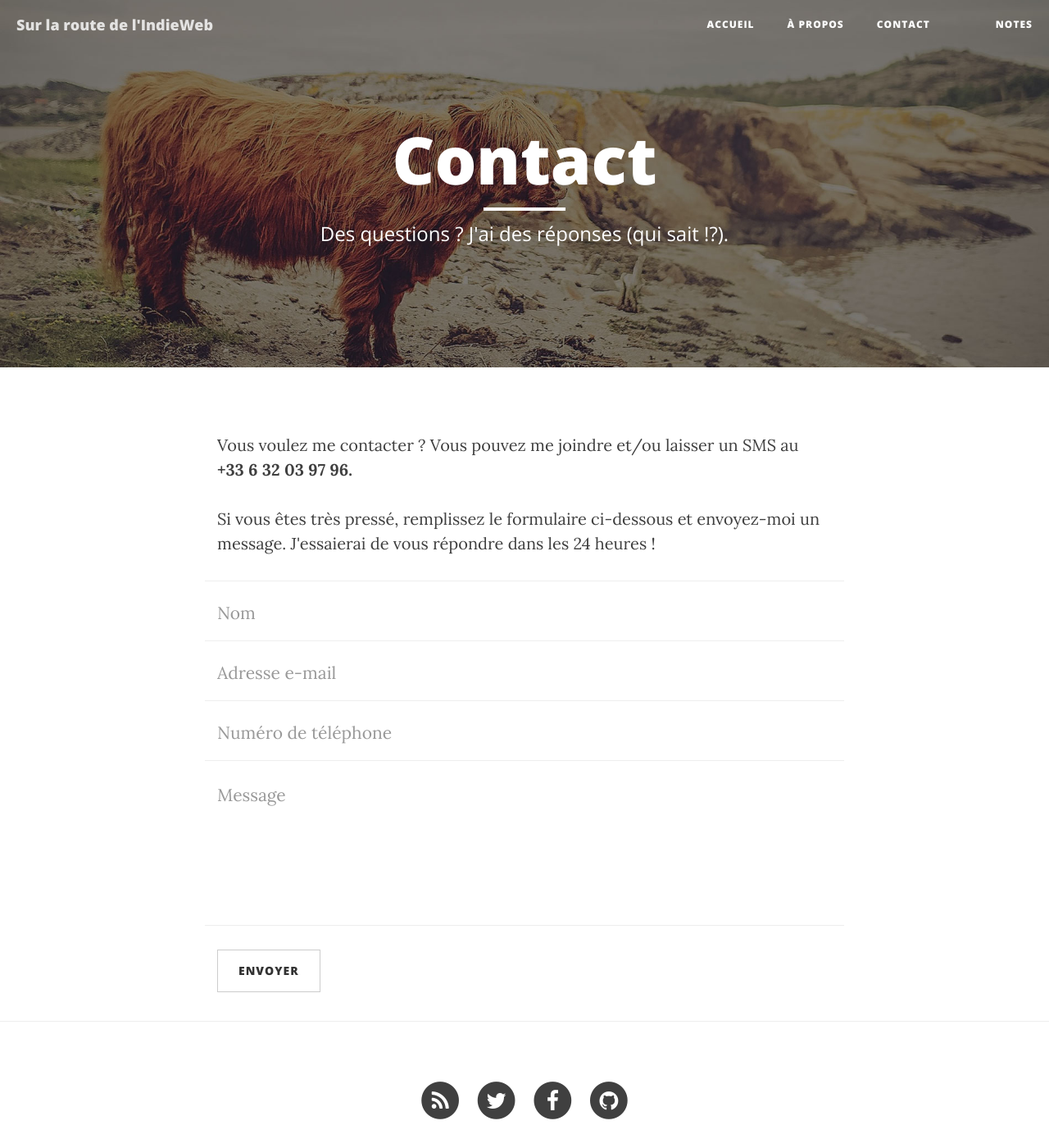
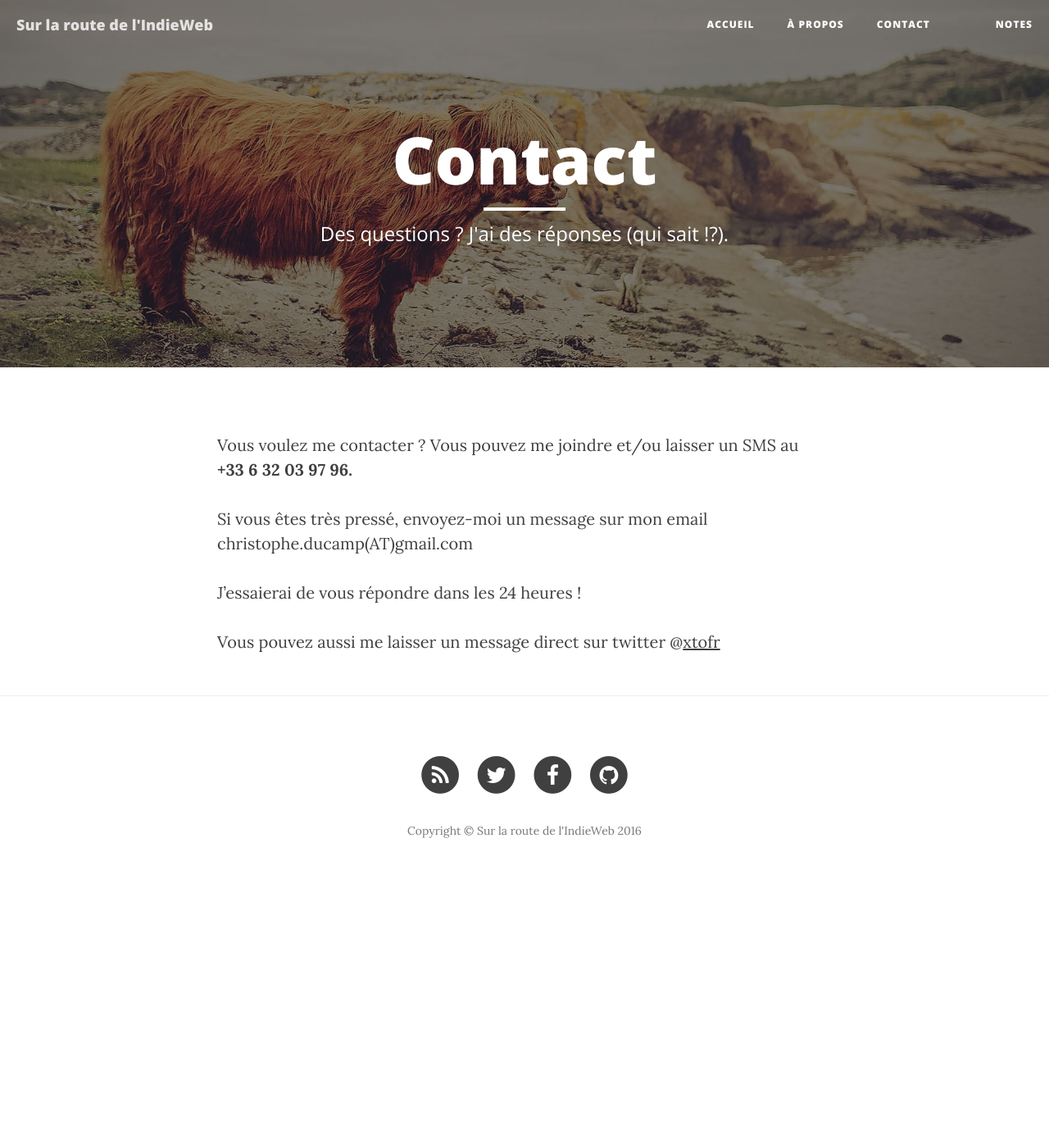
Before and after one commit to ChristopheDucamp/xtof-clean-blog, a Jekyll site: the page built from contact.md, in a window 1280 px wide and 1400 px high. Shown: the whole window at 82% size. Built offline with Jekyll 4.4.1, drawn with Linux system fonts in a browser that asks for light colours; nearby versions of some CDN libraries.

Commit message:
add rel="me"
web_sign-in test

```diff
--- a/_includes/footer.html
+++ b/_includes/footer.html
@@ -14,7 +14,7 @@
                     </li>
                     {% if site.twitter_username %}
                     <li>
-                        <a href="https://twitter.com/{{ site.twitter_username }}">
+                        <a rel="me" href="https://twitter.com/{{ site.twitter_username }}">
                             <span class="fa-stack fa-lg">
                                 <i class="fa fa-circle fa-stack-2x"></i>
                                 <i class="fa fa-twitter fa-stack-1x fa-inverse"></i>
@@ -24,7 +24,7 @@
                     {% endif %}
                     {% if site.facebook_username %}
                     <li>
-                        <a href="https://www.facebook.com/{{ site.facebook_username }}">
+                        <a rel="me" href="https://www.facebook.com/{{ site.facebook_username }}">
                             <span class="fa-stack fa-lg">
                                 <i class="fa fa-circle fa-stack-2x"></i>
                                 <i class="fa fa-facebook fa-stack-1x fa-inverse"></i>
@@ -34,7 +34,7 @@
                     {% endif %}
                     {% if site.github_username %}
                     <li>
-                        <a href="https://github.com/{{ site.github_username }}">
+                        <a rel="me" href="https://github.com/{{ site.github_username }}">
                             <span class="fa-stack fa-lg">
                                 <i class="fa fa-circle fa-stack-2x"></i>
                                 <i class="fa fa-github fa-stack-1x fa-inverse"></i>
--- a/contact.html
+++ /dev/null
@@ -1,51 +0,0 @@
----
-title: Contact
-layout: page
-description: Des questions ? J'ai des réponses (qui sait !?).
-header-img: img/contact-bg.jpg
-draft: false
----
-
-<p>Vous voulez me contacter ? Vous pouvez me joindre et/ou laisser un SMS au <br><strong>+33 6 32 03 97 96.</strong></p>
-<p>Si vous êtes très pressé, remplissez le formulaire ci-dessous et envoyez-moi un message. J'essaierai de vous répondre dans les 24 heures !</p>
-<!-- Formulaire de contact - Entrez votre adresse email sur la ligne 19 du fichier mail/contact_me.php pour faire fonctionner ce formulaire. -->
-<!-- Attention : Quelques hébergeurs web n'acceptent pas les emails à envoyer à travers des formulaires pour les hébergeurs mutualisés comme Gmail ou Yahoo.
-Il est recommandé que vous utilisiez une adresse email de domaine privé ! -->
-<!-- NOTE : Pour utiliser le formulaire de contact, votre site doit être sur un hébergeur en live avec PHP! Le formulaire ne fonctionnera pas localement ! -->
-<form name="sentMessage" id="contactForm" novalidate>
-    <div class="row control-group">
-        <div class="form-group col-xs-12 floating-label-form-group controls">
-            <label>Nom</label>
-            <input type="text" class="form-control" placeholder="Nom" id="name" required data-validation-required-message="Entrez votre nom SVP.">
-            <p class="help-block text-danger"></p>
-        </div>
-    </div>
-    <div class="row control-group">
-        <div class="form-group col-xs-12 floating-label-form-group controls">
-            <label>Adresse e-mail</label>
-            <input type="email" class="form-control" placeholder="Adresse e-mail" id="email" required data-validation-required-message="SVP entrez votre adresse e-mail.">
-            <p class="help-block text-danger"></p>
-        </div>
-    </div>
-    <div class="row control-group">
-        <div class="form-group col-xs-12 floating-label-form-group controls">
-            <label>Numéro de téléphone</label>
-            <input type="tel" class="form-control" placeholder="Numéro de téléphone" id="phone" required data-validation-required-message="Entrez ici votre numéro de téléphone.">
-            <p class="help-block text-danger"></p>
-        </div>
-    </div>
-    <div class="row control-group">
-        <div class="form-group col-xs-12 floating-label-form-group controls">
-            <label>Message</label>
-            <textarea rows="5" class="form-control" placeholder="Message" id="message" required data-validation-required-message="Et laissez moi un message."></textarea>
-            <p class="help-block text-danger"></p>
-        </div>
-    </div>
-    <br>
-    <div id="success"></div>
-    <div class="row">
-        <div class="form-group col-xs-12">
-            <button type="submit" class="btn btn-default">Envoyer</button>
-        </div>
-    </div>
-</form>
--- /dev/null
+++ b/contact.md
@@ -0,0 +1,15 @@
+---
+title: Contact
+layout: page
+description: Des questions ? J'ai des réponses (qui sait !?).
+header-img: img/contact-bg.jpg
+draft: false
+---
+
+Vous voulez me contacter ? Vous pouvez me joindre et/ou laisser un SMS au <br><strong>+33 6 32 03 97 96.</strong>
+
+Si vous êtes très pressé, envoyez-moi un message sur mon email christophe.ducamp(AT)gmail.com
+
+J'essaierai de vous répondre dans les 24 heures !
+
+Vous pouvez aussi me laisser un message direct sur twitter @[xtofr](https://twitter.com/xtof_fr)
```
